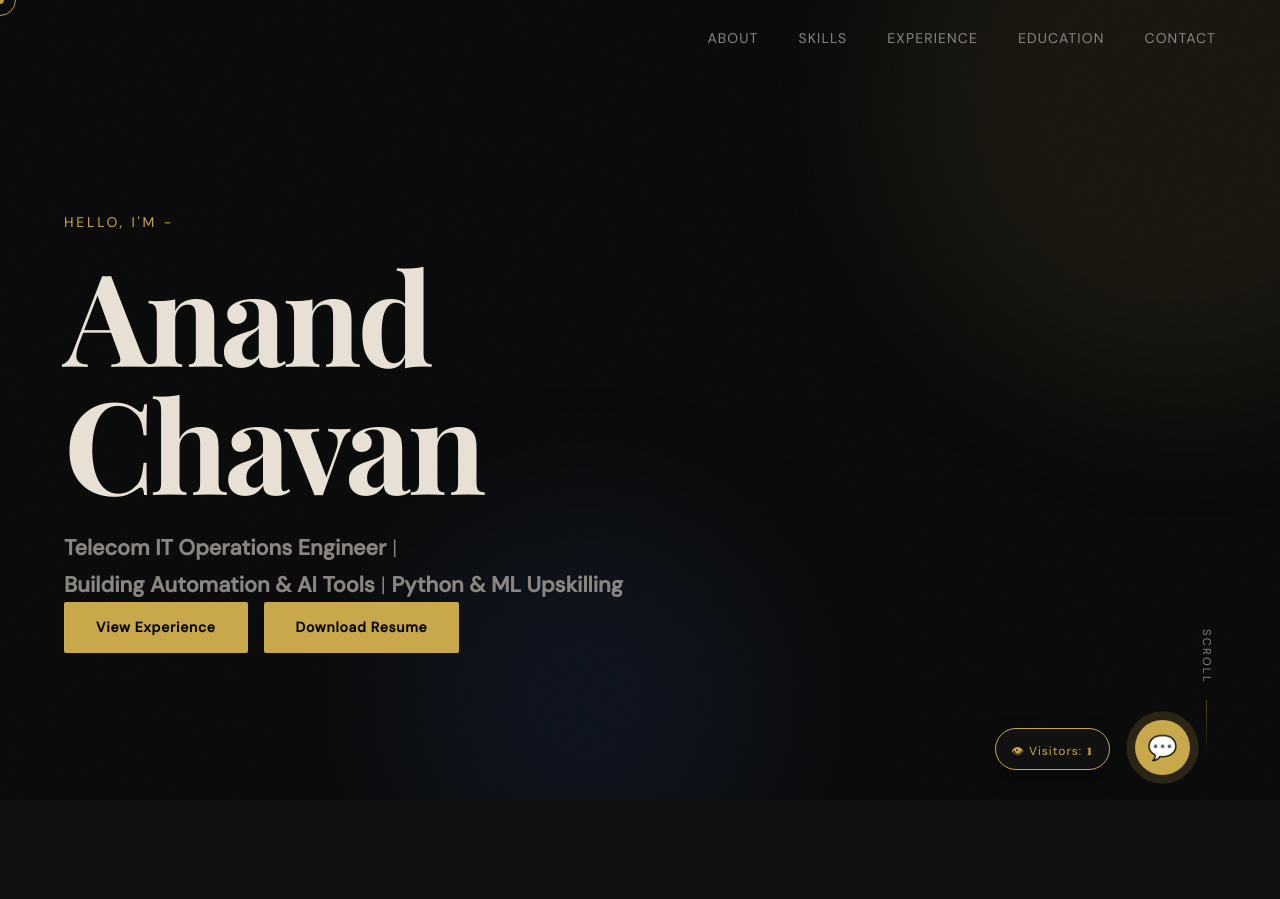
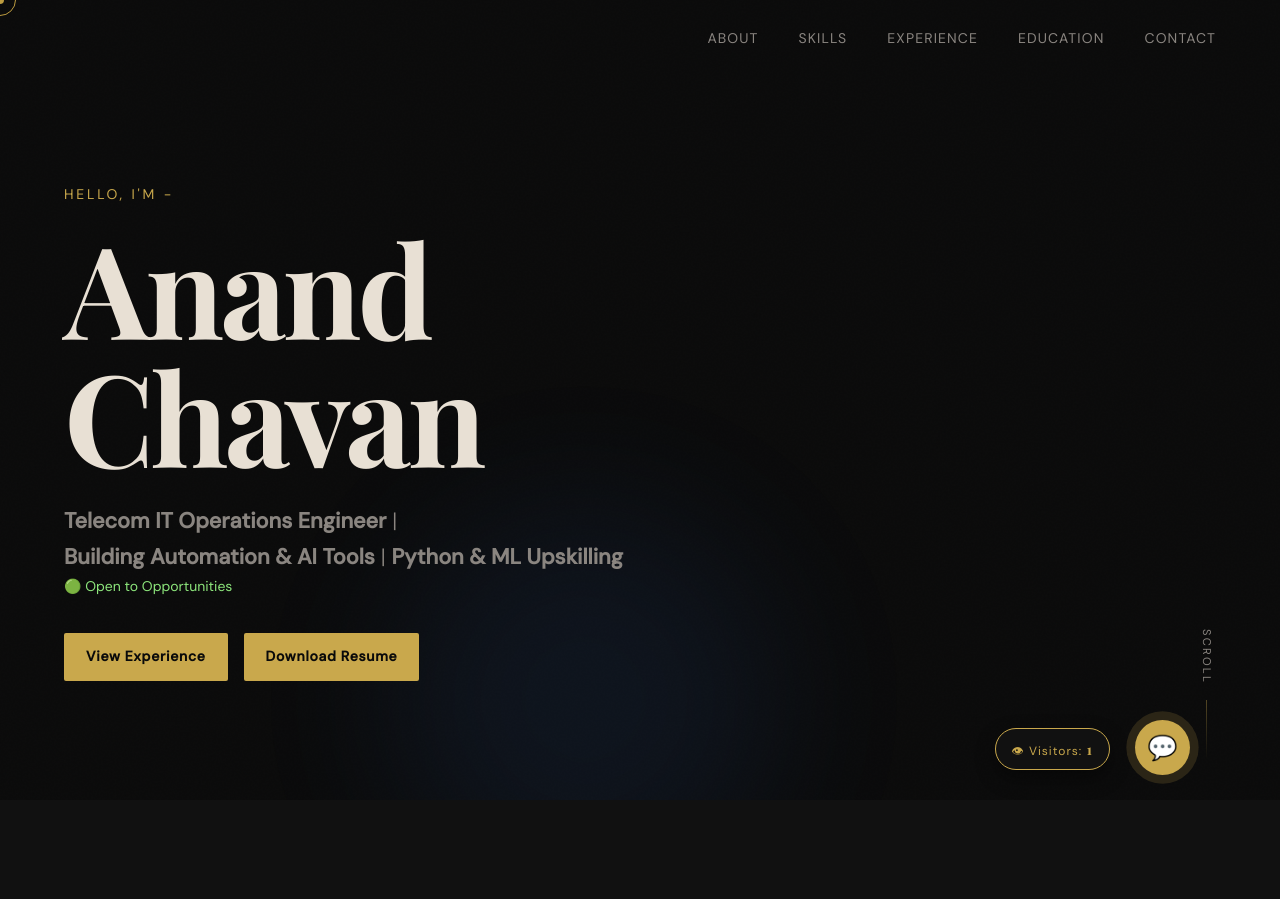
Before and after one commit to chavananand33/my-project, a Flask app: page / in a window 1280 px wide. Shown: the top 899 px of the page. Run offline with Flask 3, Linux system fonts and the light colour scheme; data comes from the database, SQL or seed files in the repository; some web fonts are replaced.

Commit message:
fix CSS, MAIN.JS and HTML10

```diff
--- a/static/css/style.css
+++ b/static/css/style.css
@@ -206,6 +206,11 @@ body:hover .cursor-follower { opacity: 1; }
   height: 2rem;
   font-weight: 300;
 }
+.hero-status{
+margin-top:15px;
+color:#8de67c;
+font-size:14px;
+}
 .cursor-blink {
   display: inline-block;
   animation: blink 1s step-end infinite;
@@ -213,8 +218,47 @@ body:hover .cursor-follower { opacity: 1; }
 }
 @keyframes blink { 50% { opacity: 0; } }
 
-.hero-cta { display: flex; gap: 1rem; flex-wrap: wrap; }
+.hero-buttons{
+margin-top:35px;
+display:flex;
+gap:16px;
+flex-wrap:wrap;
+}
+.hero-buttons .btn{
+padding:12px 22px;
+font-weight:600;
+}
 
+.hero-skills{
+margin-top:18px;
+display:flex;
+gap:10px;
+flex-wrap:wrap;
+}
+
+.hero-skills span{
+background:#1a1a1a;
+border:1px solid var(--accent);
+padding:6px 12px;
+border-radius:6px;
+font-size:12px;
+}
+
+.hero-stats{
+margin-top:40px;
+display:flex;
+gap:40px;
+}
+
+.hero-stats h3{
+color:var(--accent);
+font-size:26px;
+}
+
+.hero-stats p{
+font-size:13px;
+opacity:0.7;
+}
 /* --- Visitor Box --- */
 .visitor-box{
 position:fixed;
@@ -301,9 +345,9 @@ box-shadow:0 8px 20px rgba(0,0,0,0.4);
   filter: blur(80px);
   opacity: 0.08;
 }
+  background: var(--accent);
 .c1 {
   width: 600px; height: 600px;
-  background: var(--accent);
   top: -200px; right: -200px;
 }
 .c2 {
--- a/templates/index.html
+++ b/templates/index.html
@@ -71,12 +71,15 @@
   <strong>Telecom IT Operations Engineer</strong> |<br />
   <strong>Building Automation & AI Tools</strong> | <strong>Python & ML Upskilling</strong><br />
         </span>
+<div class="hero-status">
+🟢 Open to Opportunities
+</div>
         <!-- <span class="cursor-blink">|</span> -->
       </p>
       <!--<p class="hero-tagline reveal">7.6+ Years in Telecom IT &amp; Enterprise Application Support</p> -->
-      <div class="hero-cta reveal">
-        <a href="#experience" class="btn btn-primary">View Experience</a>
-        <a href="{{ url_for('static', filename='resume.pdf') }}" class="btn btn-primary" download="CV_Anand_Chavan.pdf">Download Resume</a>
+      <div class="hero-buttons">
+  <a href="#experience" class="btn btn-primary">View Experience</a>
+  <a href="{{ url_for('static', filename='resume.pdf') }}" class="btn btn-primary" download="CV_Anand_Chavan.pdf">Download Resume</a>
       </div>
     </div>
 
```
